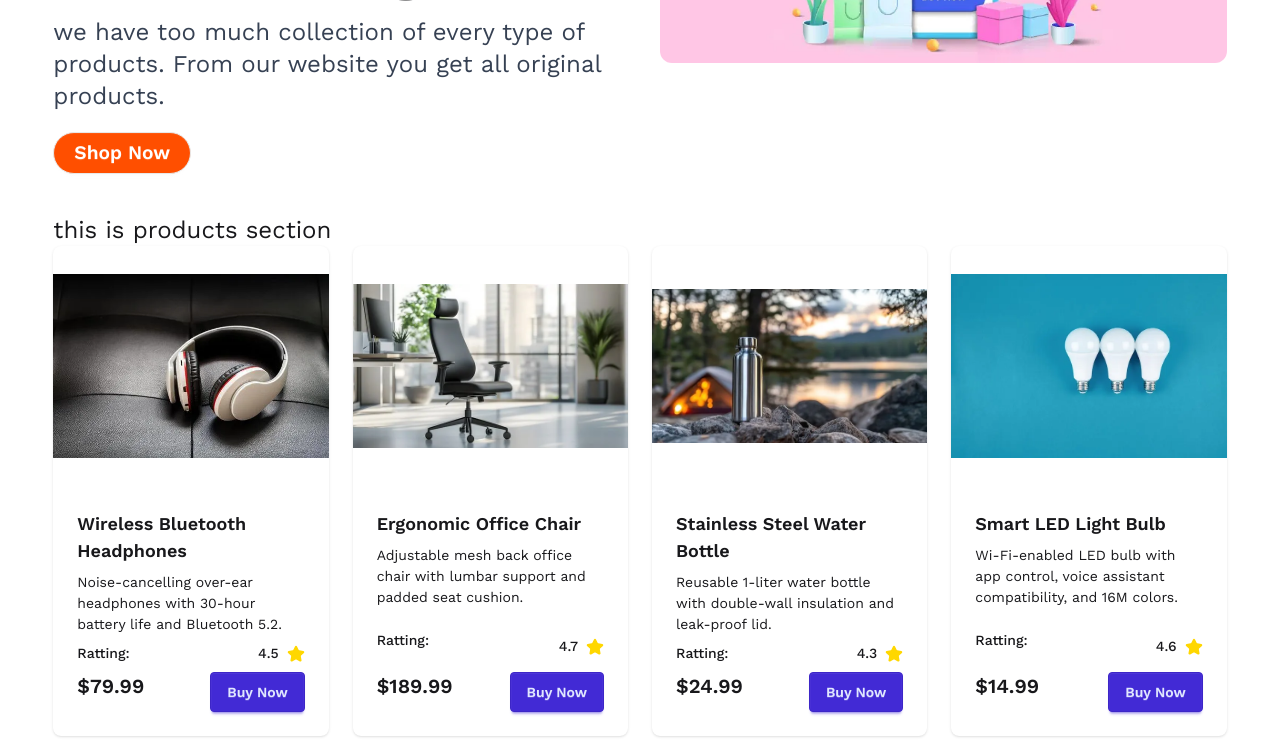
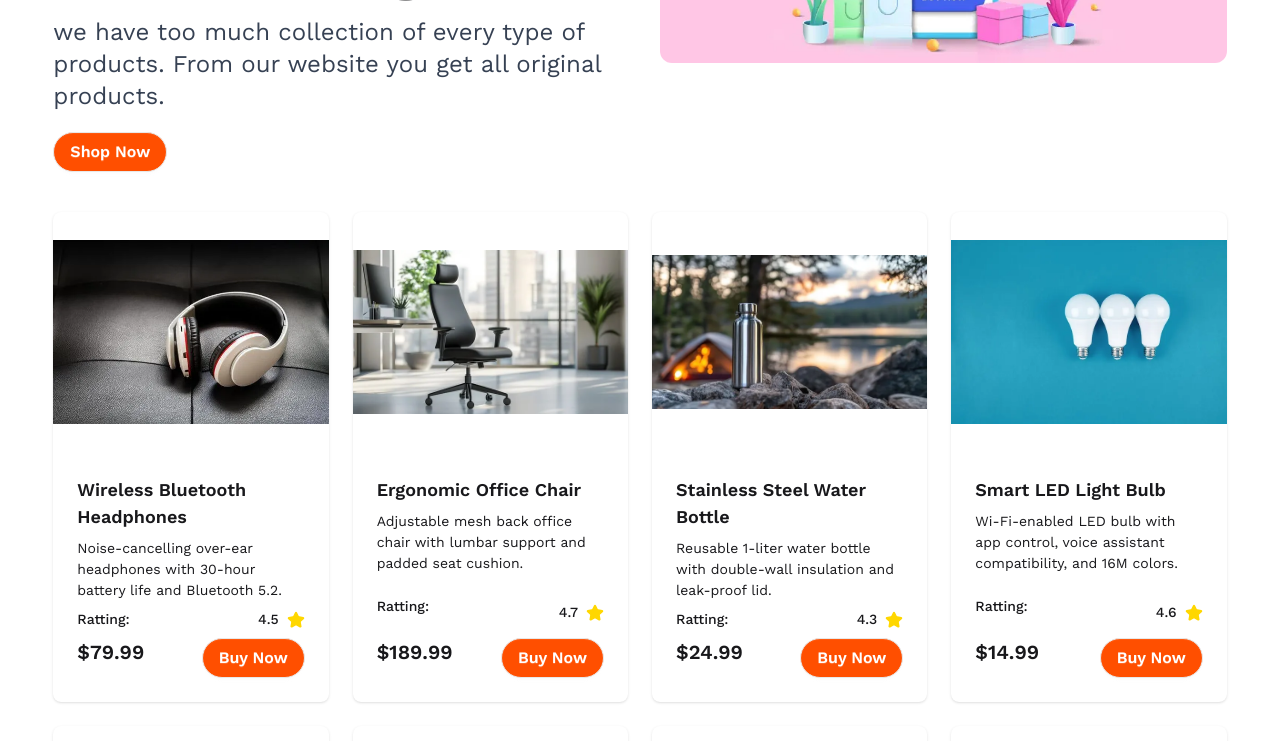
Before and after one commit to AhmedSami019/jetona-e-commerce-web-app, a React (Vite) app: page / in a window 1280 px wide. Shown: the part 340-1081 px from the top of the page. Built offline with nearby package versions, Linux system fonts and the light colour scheme; grey boxes are pictures that could not be loaded; a web font is replaced by a local one.

Commit message:
create the error page

```diff
--- a/package.json
+++ b/package.json
@@ -22,8 +22,8 @@
   "devDependencies": {
     "@eslint/js": "^9.36.0",
     "@types/node": "^24.6.0",
-    "@types/react": "^19.1.16",
-    "@types/react-dom": "^19.1.9",
+    "@types/react": "^19.2.2",
+    "@types/react-dom": "^19.2.2",
     "@vitejs/plugin-react": "^5.0.4",
     "babel-plugin-react-compiler": "^19.1.0-rc.3",
     "daisyui": "^5.4.2",
--- /dev/null
+++ b/src/Components/Item/Item.jsx
@@ -0,0 +1,14 @@
+import React from 'react';
+
+import ErrorImage from "../../assets/products-image/error-image.png"
+
+const Item = () => {
+    return (
+        <div>
+            <h2>this is item section</h2>
+
+        </div>
+    );
+};
+
+export default Item;
--- a/src/Components/Product/Product.tsx
+++ b/src/Components/Product/Product.tsx
@@ -1,9 +1,8 @@
 import { Star } from "lucide-react";
-import React from "react";
 
 const Product = ({ product }) => {
   console.log(product);
-  const { name, price, rating, stock, description, category, image } = product;
+  const { name, price, rating, description, image } = product;
   return (
     <div className="card bg-base-100 shadow-sm">
       <figure className="w-full h-60">
@@ -20,7 +19,7 @@ const Product = ({ product }) => {
         <p className="font-medium flex justify-between">Ratting: <span className="flex items-center gap-2">{rating} <Star size={18} stroke="gold" fill="gold"></Star></span></p>
         <div className="card-actions justify-end">
           <p className="text-xl font-semibold">${price}</p>
-          <button className="btn btn-primary">Buy Now</button>
+          <button className="btn btn-main">Buy Now</button>
         </div>
       </div>
     </div>
--- a/src/Components/Products/Products.tsx
+++ b/src/Components/Products/Products.tsx
@@ -2,6 +2,8 @@ import React, { useEffect, useState } from 'react';
 import { toast } from 'react-toastify';
 import Product from '../Product/Product';
 import { ArrowDownToLine, ArrowUpToLine } from 'lucide-react';
+
+
 
 const Products = () => {
 
@@ -25,15 +27,15 @@ const Products = () => {
 
     return (
         <div>
-            <h2 className='text-2xl'>this is products section</h2>
             <div className='grid grid-cols-2 md:grid-cols-3 lg:grid-cols-4 gap-6'>
                 {
-                    updatedProducts.map((product, index) => <Product key={index} product={product}></Product>)
+                    updatedProducts.map((product, index) => <Product key={index} product={product} />)
                 }
             </div>
             <div className='flex justify-center'>
                 <button onClick={()=> setShowAll(!showAll)} className='btn btn-main my-10'>{!showAll? "Show all": "Show less"} {!showAll?<ArrowDownToLine size={22}></ArrowDownToLine>: <ArrowUpToLine size={22}></ArrowUpToLine>}</button>
             </div>
+
         </div>
     );
 };
--- /dev/null
+++ b/src/Pages/Error/Error.tsx
@@ -0,0 +1,30 @@
+import { NavLink } from "react-router";
+import errorImage from "../../assets/products-image/error-image.png"
+import { ArrowLeft } from "lucide-react";
+
+const Error = () => {
+  return (
+    <div className="flex flex-col items-center justify-center p-5 gap-10 md:gap-20">
+     <div className="text-center">
+         <h1 className="text-9xl font-bold">404</h1>
+      <h2 className="text-6xl font-medium">This Page Not Found</h2>
+     </div>
+     {/* bottom section */}
+      <div className="flex flex-col-reverse md:flex-row gap-10">
+        <div className="md:w-6/12 text-center md:text-start space-y-10">
+          <h3 className="text-3xl font-semibold">ooho....</h3>
+          <p className="text-2xl w-9/12 mx-auto md:mx-0">
+            Search was found according to your error. Nothing was found
+            according to the algorithm.
+          </p>
+          <NavLink className="btn btn-main text-white text-xl p-6" to={"/"}><ArrowLeft></ArrowLeft>Go Home</NavLink>
+        </div>
+        <div className="md:w-6/12 mx-auto p-5">
+            <img src={errorImage} alt="" />
+        </div>
+      </div>
+    </div>
+  );
+};
+
+export default Error;
--- a/src/Routes/Router.tsx
+++ b/src/Routes/Router.tsx
@@ -4,11 +4,13 @@ import Home from "../Pages/Home/Home";
 import About from "../Pages/About/About";
 import Blogs from "../Pages/Blogs/Blogs";
 import Contact from "../Pages/Contact/Contact";
+import Error from "../Pages/Error/Error";
 
 export const router = createBrowserRouter([
   {
     path: "/",
     Component: Root,
+    errorElement: <Error></Error>,
     children: [
       {
         index: true,
--- a/src/index.css
+++ b/src/index.css
@@ -10,6 +10,9 @@
     --font-work-sens : "Work Sans", sans-serif;
     --color-primary-main: #ff4f00
 }
+.btn-primary-main{
+    @apply bg-[#ff4f00]
+}
 ul .active{
 
     border-bottom: 1px solid #ff4f00;
@@ -20,6 +23,6 @@ ul .active{
     background-color: #ff4f00;
     color: white;
     border-radius: 30px;
-    font-size: 1.2rem;
-    padding: 20px
+    font-size: 1rem;
+    padding: 16px
 }
```
Also changed, not shown: src/assets/products-image/error-image.png (added), 1 other file (tests, documents, lock files or other folders).
